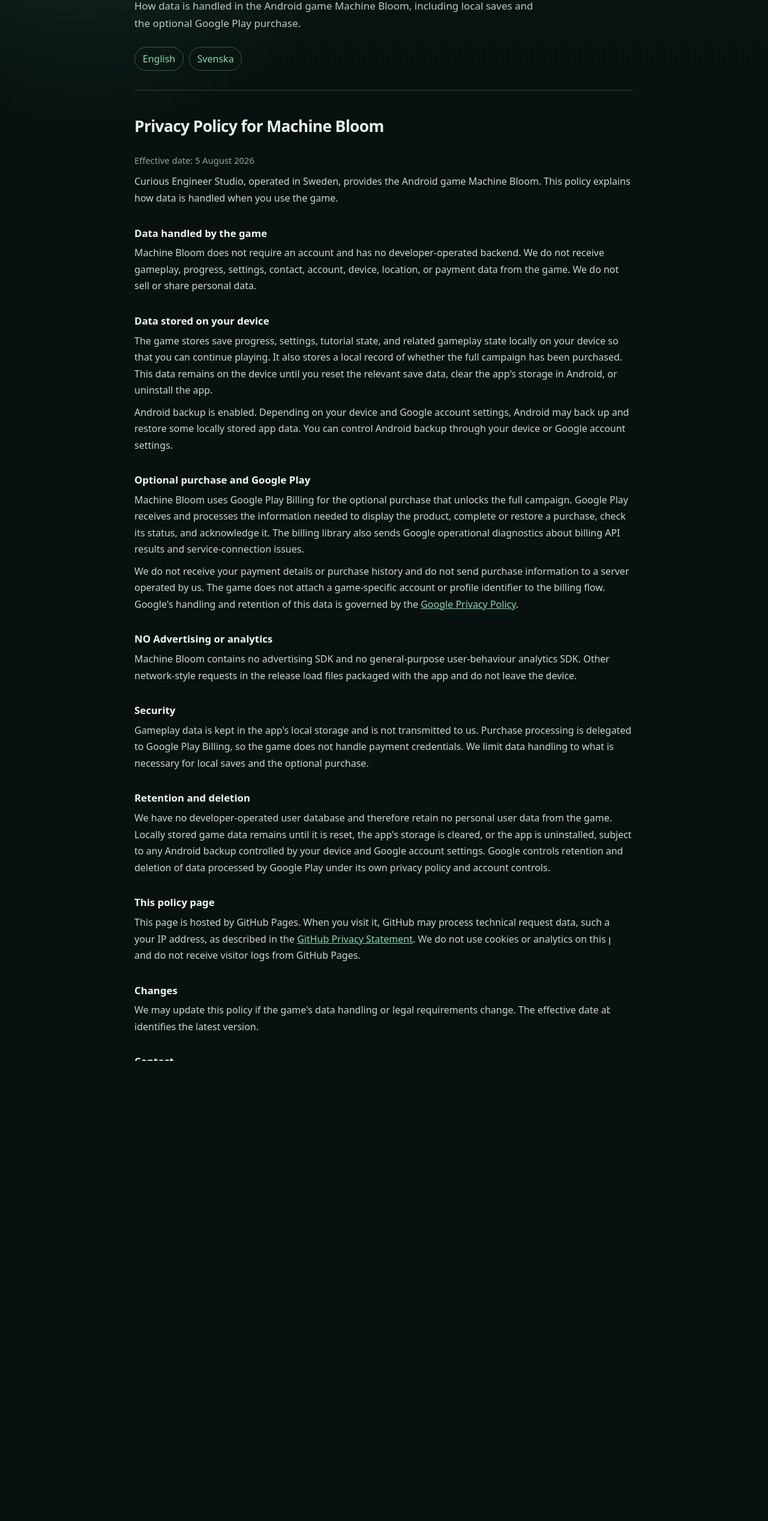
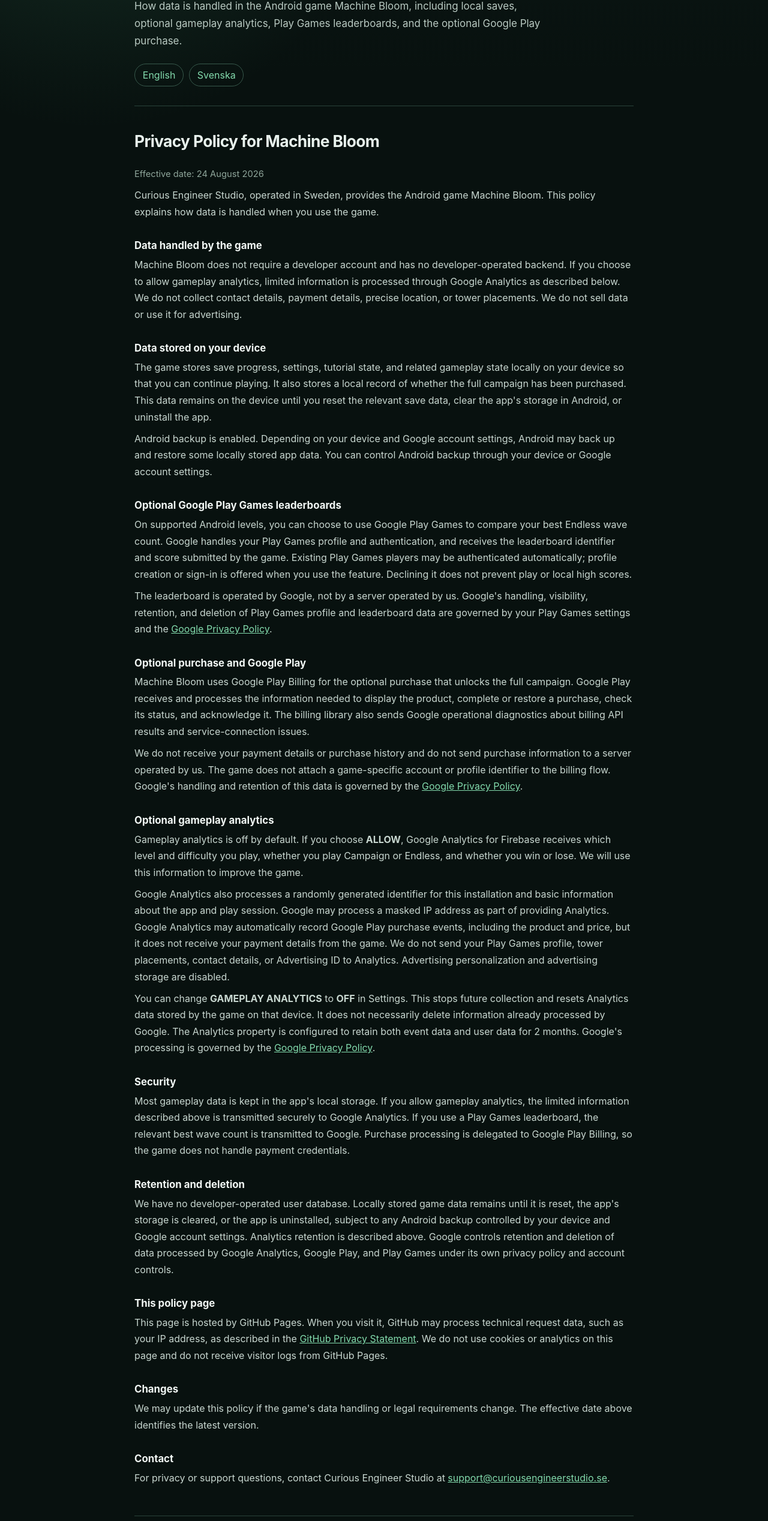
Before and after one commit to dntoll/dntoll.github.io, a plain HTML site: page MachineBloom/privacy/index.html in a window 1280 px wide. Shown: the part 265-2800 px from the top of the page at 60% size. Drawn offline with Linux system fonts and the light colour scheme.

Commit message:
updated privacy

```diff
--- a/MachineBloom/privacy/index.html
+++ b/MachineBloom/privacy/index.html
@@ -8,7 +8,7 @@
     <style>
       :root {
         color-scheme: dark;
-        font-family: Manrope, ui-sans-serif, system-ui, -apple-system, BlinkMacSystemFont, "Segoe UI", sans-serif;
+        font-family: Inter, ui-sans-serif, system-ui, -apple-system, BlinkMacSystemFont, "Segoe UI", sans-serif;
         background: #08110f;
         color: #e8f2ed;
       }
@@ -122,7 +122,7 @@
       <header>
         <p class="studio">Curious Engineer Studio</p>
         <h1>Machine Bloom<br />Privacy Policy</h1>
-        <p class="intro">How data is handled in the Android game Machine Bloom, including local saves and the optional Google Play purchase.</p>
+        <p class="intro">How data is handled in the Android game Machine Bloom, including local saves, optional gameplay analytics, Play Games leaderboards, and the optional Google Play purchase.</p>
         <nav aria-label="Languages">
           <a href="#english" lang="en">English</a>
           <a href="#svenska" lang="sv">Svenska</a>
@@ -131,28 +131,34 @@
 
       <article id="english" lang="en">
         <h2>Privacy Policy for Machine Bloom</h2>
-        <p class="effective">Effective date: 5 August 2026</p>
+        <p class="effective">Effective date: 24 August 2026</p>
         <p>Curious Engineer Studio, operated in Sweden, provides the Android game Machine Bloom. This policy explains how data is handled when you use the game.</p>
 
         <h3>Data handled by the game</h3>
-        <p>Machine Bloom does not require an account and has no developer-operated backend. We do not receive gameplay, progress, settings, contact, account, device, location, or payment data from the game. We do not sell or share personal data.</p>
+        <p>Machine Bloom does not require a developer account and has no developer-operated backend. If you choose to allow gameplay analytics, limited information is processed through Google Analytics as described below. We do not collect contact details, payment details, precise location, or tower placements. We do not sell data or use it for advertising.</p>
 
         <h3>Data stored on your device</h3>
         <p>The game stores save progress, settings, tutorial state, and related gameplay state locally on your device so that you can continue playing. It also stores a local record of whether the full campaign has been purchased. This data remains on the device until you reset the relevant save data, clear the app's storage in Android, or uninstall the app.</p>
         <p>Android backup is enabled. Depending on your device and Google account settings, Android may back up and restore some locally stored app data. You can control Android backup through your device or Google account settings.</p>
 
+        <h3>Optional Google Play Games leaderboards</h3>
+        <p>On supported Android levels, you can choose to use Google Play Games to compare your best Endless wave count. Google handles your Play Games profile and authentication, and receives the leaderboard identifier and score submitted by the game. Existing Play Games players may be authenticated automatically; profile creation or sign-in is offered when you use the feature. Declining it does not prevent play or local high scores.</p>
+        <p>The leaderboard is operated by Google, not by a server operated by us. Google's handling, visibility, retention, and deletion of Play Games profile and leaderboard data are governed by your Play Games settings and the <a href="https://policies.google.com/privacy">Google Privacy Policy</a>.</p>
+
         <h3>Optional purchase and Google Play</h3>
         <p>Machine Bloom uses Google Play Billing for the optional purchase that unlocks the full campaign. Google Play receives and processes the information needed to display the product, complete or restore a purchase, check its status, and acknowledge it. The billing library also sends Google operational diagnostics about billing API results and service-connection issues.</p>
         <p>We do not receive your payment details or purchase history and do not send purchase information to a server operated by us. The game does not attach a game-specific account or profile identifier to the billing flow. Google's handling and retention of this data is governed by the <a href="https://policies.google.com/privacy">Google Privacy Policy</a>.</p>
 
-        <h3>NO Advertising or analytics</h3>
-        <p>Machine Bloom contains no advertising SDK and no general-purpose user-behaviour analytics SDK. Other network-style requests in the release load files packaged with the app and do not leave the device.</p>
+        <h3>Optional gameplay analytics</h3>
+        <p>Gameplay analytics is off by default. If you choose <strong>ALLOW</strong>, Google Analytics for Firebase receives which level and difficulty you play, whether you play Campaign or Endless, and whether you win or lose. We will use this information to improve the game.</p>
+        <p>Google Analytics also processes a randomly generated identifier for this installation and basic information about the app and play session. Google may process a masked IP address as part of providing Analytics. Google Analytics may automatically record Google Play purchase events, including the product and price, but it does not receive your payment details from the game. We do not send your Play Games profile, tower placements, contact details, or Advertising ID to Analytics. Advertising personalization and advertising storage are disabled.</p>
+        <p>You can change <strong>GAMEPLAY ANALYTICS</strong> to <strong>OFF</strong> in Settings. This stops future collection and resets Analytics data stored by the game on that device. It does not necessarily delete information already processed by Google. The Analytics property is configured to retain both event data and user data for 2 months. Google's processing is governed by the <a href="https://policies.google.com/privacy">Google Privacy Policy</a>.</p>
 
         <h3>Security</h3>
-        <p>Gameplay data is kept in the app's local storage and is not transmitted to us. Purchase processing is delegated to Google Play Billing, so the game does not handle payment credentials. We limit data handling to what is necessary for local saves and the optional purchase.</p>
+        <p>Most gameplay data is kept in the app's local storage. If you allow gameplay analytics, the limited information described above is transmitted securely to Google Analytics. If you use a Play Games leaderboard, the relevant best wave count is transmitted to Google. Purchase processing is delegated to Google Play Billing, so the game does not handle payment credentials.</p>
 
         <h3>Retention and deletion</h3>
-        <p>We have no developer-operated user database and therefore retain no personal user data from the game. Locally stored game data remains until it is reset, the app's storage is cleared, or the app is uninstalled, subject to any Android backup controlled by your device and Google account settings. Google controls retention and deletion of data processed by Google Play under its own privacy policy and account controls.</p>
+        <p>We have no developer-operated user database. Locally stored game data remains until it is reset, the app's storage is cleared, or the app is uninstalled, subject to any Android backup controlled by your device and Google account settings. Analytics retention is described above. Google controls retention and deletion of data processed by Google Analytics, Google Play, and Play Games under its own privacy policy and account controls.</p>
 
         <h3>This policy page</h3>
         <p>This page is hosted by GitHub Pages. When you visit it, GitHub may process technical request data, such as your IP address, as described in the <a href="https://docs.github.com/en/site-policy/privacy-policies/github-general-privacy-statement">GitHub Privacy Statement</a>. We do not use cookies or analytics on this page and do not receive visitor logs from GitHub Pages.</p>
@@ -166,28 +172,34 @@
 
       <article id="svenska" lang="sv">
         <h2>Integritetspolicy för Machine Bloom</h2>
-        <p class="effective">Gäller från: 5 augusti 2026</p>
+        <p class="effective">Gäller från: 24 augusti 2026</p>
         <p>Curious Engineer Studio, som drivs i Sverige, tillhandahåller Android-spelet Machine Bloom. Den här policyn förklarar hur uppgifter hanteras när du använder spelet.</p>
 
         <h3>Uppgifter som hanteras av spelet</h3>
-        <p>Machine Bloom kräver inget konto och har ingen server som drivs av utvecklaren. Vi tar inte emot uppgifter om spelande, progression, inställningar, kontakter, konton, enheter, plats eller betalningar från spelet. Vi säljer eller delar inte personuppgifter.</p>
+        <p>Machine Bloom kräver inget utvecklarkonto och har ingen server som drivs av utvecklaren. Om du tillåter spelanalys behandlas begränsad information genom Google Analytics enligt beskrivningen nedan. Vi samlar inte in kontaktuppgifter, betalningsuppgifter, exakt plats eller tornplaceringar. Vi säljer inte uppgifter och använder dem inte för annonsering.</p>
 
         <h3>Uppgifter som lagras på din enhet</h3>
         <p>Spelet lagrar sparad progression, inställningar, handledningsstatus och relaterad spelstatus lokalt på din enhet så att du kan fortsätta spela. Det lagrar också lokalt om hela kampanjen har köpts. Uppgifterna finns kvar på enheten tills du återställer berörda sparuppgifter, rensar appens lagring i Android eller avinstallerar appen.</p>
         <p>Android-backup är aktiverad. Beroende på dina enhets- och Google-kontoinställningar kan Android säkerhetskopiera och återställa vissa lokalt lagrade appuppgifter. Du kan styra Android-backup i inställningarna för enheten eller Google-kontot.</p>
 
+        <h3>Valfria topplistor i Google Play Spel</h3>
+        <p>På Android-banor som stöder funktionen kan du välja att använda Google Play Spel för att jämföra ditt bästa antal vågor i Endless. Google hanterar din Play Spel-profil och autentisering och tar emot topplistans identifierare och resultatet som spelet skickar. Befintliga Play Spel-användare kan autentiseras automatiskt; profilskapande eller inloggning erbjuds när du använder funktionen. Om du avböjer kan du fortfarande spela och använda lokala topplistor.</p>
+        <p>Topplistan drivs av Google, inte av en server som drivs av oss. Googles hantering, synlighet, lagring och radering av Play Spel-profiler och topplistedata regleras av dina Play Spel-inställningar och <a href="https://policies.google.com/privacy">Googles integritetspolicy</a>.</p>
+
         <h3>Valfritt köp och Google Play</h3>
         <p>Machine Bloom använder Google Play Billing för det valfria köpet som låser upp hela kampanjen. Google Play tar emot och behandlar de uppgifter som behövs för att visa produkten, genomföra eller återställa ett köp, kontrollera köpets status och bekräfta det. Billing-biblioteket skickar även driftsdiagnostik till Google om resultat från billing-anrop och problem med anslutningen till tjänsten.</p>
         <p>Vi tar inte emot dina betalningsuppgifter eller din köphistorik och skickar inte köpuppgifter till en server som drivs av oss. Spelet kopplar inget spelspecifikt konto- eller profil-ID till billing-flödet. Googles hantering och lagring av dessa uppgifter regleras av <a href="https://policies.google.com/privacy">Googles integritetspolicy</a>.</p>
 
-        <h3>INGA annonser eller analysverktyg</h3>
-        <p>Machine Bloom innehåller inget SDK för annonser och inget SDK för allmän analys av användarbeteende. Övriga nätverksliknande anrop i releasen läser filer som är paketerade med appen och lämnar inte enheten.</p>
+        <h3>Valfri spelanalys</h3>
+        <p>Spelanalys är avstängt från början. Om du väljer <strong>ALLOW</strong> tar Google Analytics for Firebase emot vilken bana och svårighetsgrad du spelar, om du spelar Campaign eller Endless samt om du vinner eller förlorar. Vi använder informationen för att förbättra spelet.</p>
+        <p>Google Analytics behandlar också ett slumpmässigt identifieringsnummer för den här installationen och grundläggande information om appen och spelsessionen. Google kan behandla en maskerad IP-adress som en del av Analytics-tjänsten. Google Analytics kan automatiskt registrera köphändelser från Google Play, inklusive produkt och pris, men tar inte emot dina betalningsuppgifter från spelet. Vi skickar inte din Play Spel-profil, tornplaceringar, kontaktuppgifter eller Advertising ID till Analytics. Annonsanpassning och lagring för annonser är avstängda.</p>
+        <p>Du kan ändra <strong>GAMEPLAY ANALYTICS</strong> till <strong>OFF</strong> i Settings. Det stoppar framtida insamling och återställer Analytics-data som spelet lagrar på enheten. Det raderar inte nödvändigtvis information som Google redan har behandlat. Analytics-egenskapen är inställd på att lagra både händelsedata och användardata i 2 månader. Googles behandling regleras av <a href="https://policies.google.com/privacy">Googles integritetspolicy</a>.</p>
 
         <h3>Säkerhet</h3>
-        <p>Speluppgifter sparas i appens lokala lagring och överförs inte till oss. Köp hanteras av Google Play Billing, så spelet hanterar inte betalningsuppgifter. Vi begränsar uppgiftshanteringen till det som behövs för lokala sparfiler och det valfria köpet.</p>
+        <p>De flesta speluppgifter sparas i appens lokala lagring. Om du tillåter spelanalys överförs den begränsade information som beskrivs ovan säkert till Google Analytics. Om du använder en topplista i Play Spel överförs det relevanta bästa vågresultatet till Google. Köp hanteras av Google Play Billing, så spelet hanterar inte betalningsuppgifter.</p>
 
         <h3>Lagringstid och radering</h3>
-        <p>Vi har ingen användardatabas som drivs av utvecklaren och lagrar därför inga personuppgifter från spelet. Lokala speluppgifter finns kvar tills de återställs, appens lagring rensas eller appen avinstalleras, med förbehåll för eventuell Android-backup som styrs av enhetens och Google-kontots inställningar. Google styr lagring och radering av uppgifter som behandlas av Google Play enligt sin egen integritetspolicy och sina kontoinställningar.</p>
+        <p>Vi har ingen användardatabas som drivs av utvecklaren. Lokala speluppgifter finns kvar tills de återställs, appens lagring rensas eller appen avinstalleras, med förbehåll för eventuell Android-backup som styrs av enhetens och Google-kontots inställningar. Lagringstiden för Analytics beskrivs ovan. Google styr lagring och radering av uppgifter som behandlas av Google Analytics, Google Play och Play Spel enligt sin egen integritetspolicy och sina kontoinställningar.</p>
 
         <h3>Den här policysidan</h3>
         <p>Den här sidan lagras på GitHub Pages. När du besöker den kan GitHub behandla tekniska uppgifter om anropet, exempelvis din IP-adress, enligt <a href="https://docs.github.com/en/site-policy/privacy-policies/github-general-privacy-statement">GitHubs integritetspolicy</a>. Vi använder inte cookies eller analysverktyg på sidan och får inte tillgång till besöksloggar från GitHub Pages.</p>
@@ -199,10 +211,7 @@
         <p>Kontakta Curious Engineer Studio på <a href="mailto:support@curiousengineerstudio.se">support@curiousengineerstudio.se</a> vid frågor om integritet eller support.</p>
       </article>
 
-      <footer>
-        Machine Bloom · Curious Engineer Studio · Sweden ·
-        <a href="/MachineBloom/">Tillbaka till spelet</a>
-      </footer>
+      <footer>Machine Bloom · Curious Engineer Studio · Sweden</footer>
     </main>
   </body>
 </html>
```
